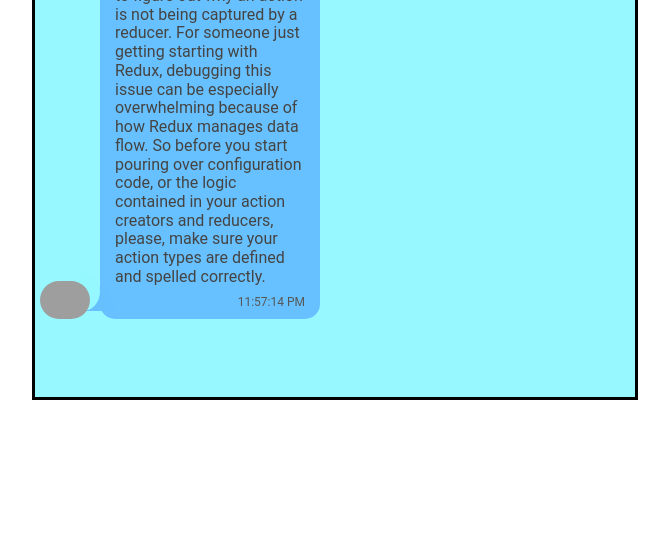
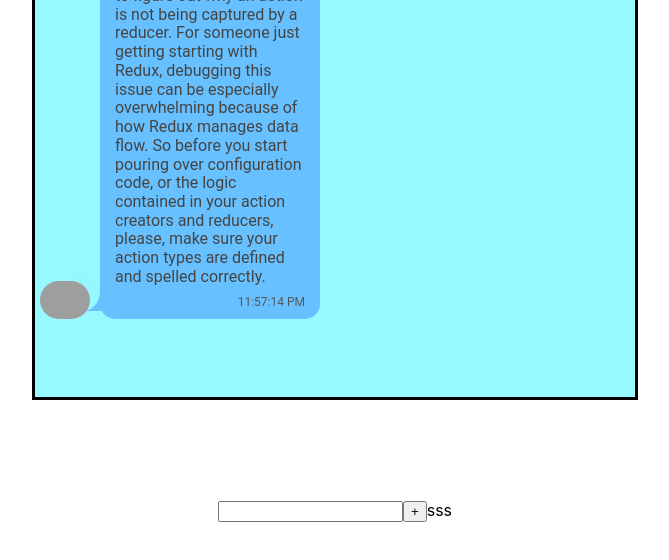
Before and after one commit to DmitryDemid-lab/IgnatTask01, a React (Create React App) app: page / in a window 1280 px wide. Shown: the part 1593-2153 px from the top of the page, without its empty margins (305-974 px from the left). Before the commit the page ends 2093 px from the top, so only its background shows below. Built offline with nearby package versions, Linux system fonts and the light colour scheme; grey boxes are pictures that could not be loaded.

Commit message:
New component HelloName.tsx

```diff
--- a/src/App.tsx
+++ b/src/App.tsx
@@ -3,6 +3,7 @@
 import MyInitialsOutput from "./Components/MyInitialsOutput/MyInitialsOutput";
 import Post from "./Components/TelegramMessage/TelegramMessage";
 import MyAffairs from "./Components/Affairs/MyAffairs";
+import HelloName from "./Components/HelloName/HelloName";
 
 function App() {
     return (
@@ -10,6 +11,7 @@
             <MyInitialsOutput/>
             <MyAffairs/>
             <Post/>
+            <HelloName/>
         </div>
     );
 }
--- /dev/null
+++ b/src/Components/HelloName/HelloName.module.css
@@ -0,0 +1,5 @@
+.HelloName {
+    width: 600px;
+    height: 600px;
+    margin: 0 auto;
+}
--- /dev/null
+++ b/src/Components/HelloName/HelloName.tsx
@@ -0,0 +1,42 @@
+import React, {ChangeEvent, KeyboardEvent, useState} from 'react';
+import s from './HelloName.module.css';
+
+
+function HelloName() {
+
+    let [name, setName] = useState("");
+
+    const helloFunc = () => {
+        if (name !== ""){
+            alert("Hello, " + name);
+            setName("");
+
+        } else {
+            alert("Enter your name");
+        }
+    };
+
+    const onChangeHandler = (e: ChangeEvent<HTMLInputElement>) => {
+        setName(e.currentTarget.value);
+    }
+
+    const onKeyPressHandler = (e: KeyboardEvent<HTMLInputElement>) => {
+        if (e.charCode === 13) {
+            helloFunc();
+        }
+    }
+
+    return (
+        <div className={s.HelloName}>
+            <input type="text"
+                   value={name}
+                   onChange={onChangeHandler}
+                   onKeyPress={onKeyPressHandler}
+            />
+            <button onClick={helloFunc}>+</button>
+            <span>sss</span>
+        </div>
+    );
+};
+
+export default HelloName;
```
